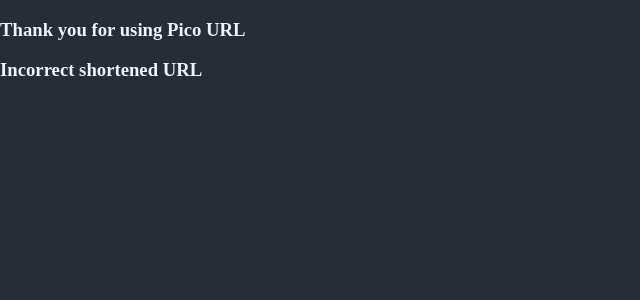
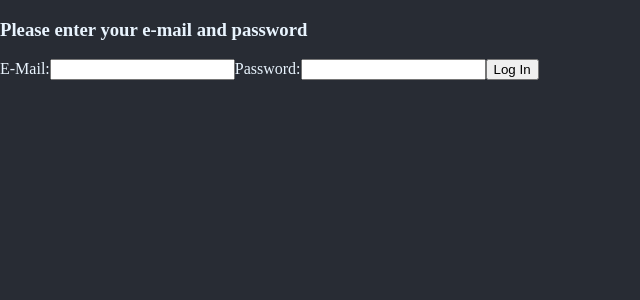
Before and after one commit to eduardpeters/pico-url-frontend, a React (Create React App) app: page /login in a window 1280 px wide. Shown: the top 300 px of the page, without its empty margins (0-640 px from the left). Built offline with nearby package versions, Linux system fonts and the light colour scheme; no server answers.

Commit message:
Adding Login Component and Service

```diff
--- a/src/App.tsx
+++ b/src/App.tsx
@@ -1,4 +1,5 @@
 import { Route, Routes } from 'react-router-dom';
+import Login from './components/Login';
 import NotFound from './components/NotFound';
 import Redirect from './components/Redirect';
 import Root from './components/Root';
@@ -9,6 +10,7 @@
             <Routes>
                 <Route path="/" element={<Root />} />
                 <Route path="/:shortId" element={<Redirect />} />
+                <Route path="/login" element={<Login />} />
                 <Route path="/not-found" element={<NotFound />} />
                 <Route path="*" element={<NotFound />} />
             </Routes>
--- /dev/null
+++ b/src/components/Login.tsx
@@ -0,0 +1,37 @@
+import { useState } from "react";
+import { authAPI } from "../services/authAPI";
+
+function Login() {
+    const [email, setEmail] = useState("");
+    const [password, setPassword] = useState("");
+    const [errorMessage, setErrorMessage] = useState("");
+
+
+    async function handleLogIn(event: React.FormEvent) {
+        event.preventDefault();
+        console.log("Ready to send");
+        const response = await authAPI.postLogIn(email, password);
+        if (response.error) {
+            setErrorMessage(response.error);
+        }
+        else {
+            console.log("Login success:", response);
+        }
+    }
+
+    return (
+        <div className="Login">
+            {errorMessage.length ? <h3>{errorMessage}</h3> : null}
+            <h3>Please enter your e-mail and password</h3>
+            <form onSubmit={event => handleLogIn(event)}>
+                <label htmlFor="email">E-Mail:</label>
+                <input type="email" id="email" required onChange={event => setEmail(event.target.value)}></input>
+                <label htmlFor="password">Password:</label>
+                <input type="password" id="password" required onChange={event => setPassword(event.target.value)}></input>
+                <button type="submit">Log In</button>
+            </form>
+        </div>
+    );
+}
+
+export default Login;
--- a/src/components/RedirectForm.tsx
+++ b/src/components/RedirectForm.tsx
@@ -8,7 +8,6 @@
     function handleRedirectSubmit(event: React.FormEvent) {
         event.preventDefault();
         const shortUrl = inputValue.length === 10 ? inputValue : inputValue.substring(inputValue.length - 10);
-        console.log("Should redirect: ", shortUrl);
         navigate(`/${shortUrl}`);
     }
 
--- a/src/components/Root.tsx
+++ b/src/components/Root.tsx
@@ -1,3 +1,4 @@
+import { Link } from "react-router-dom";
 import RedirectForm from "./RedirectForm";
 
 function Root() {
@@ -5,6 +6,8 @@
         <div className="Root">
             <h1>Welcome to Pico URL!</h1>
             <RedirectForm />
+            <div>Create an account or log in</div>
+        <Link to="/login">Log In!</Link>
         </div>
     );
 }
--- /dev/null
+++ b/src/services/authAPI.ts
@@ -0,0 +1,19 @@
+import axios, { AxiosError } from "axios";
+
+const baseUrl = process.env.REACT_APP_API_URL;
+
+async function postLogIn(email: string, password: string) {
+    const requestUrl = `${baseUrl}auth/`;
+    const requestBody = { email, password };
+    try {
+        const response = await axios.post(requestUrl, requestBody);
+        console.log(response);
+        return response.data;
+    }
+    catch (error: unknown) {
+        console.error(error);
+        return {error: (error as AxiosError).response?.data};
+    }
+}
+
+export const authAPI = { postLogIn };
--- a/src/services/urlsAPI.ts
+++ b/src/services/urlsAPI.ts
@@ -1,19 +1,17 @@
-import axios from "axios";
+import axios, { AxiosError } from "axios";
 
 const baseUrl = process.env.REACT_APP_API_URL;
 
 async function getOriginal(shortId: string) {
     const requestUrl = `${baseUrl}urls/${shortId}`;
-    console.log("Send to backend: ", requestUrl);
     try {
         const response = await axios.get(requestUrl);
-        console.log(response);
         return response.data;
     }
-    catch (error) {
+    catch (error: unknown) {
         console.error(error);
-        return null;
+        return {error: (error as AxiosError).response?.data};
     }
 }
 
-export const urlsAPI = {getOriginal};
+export const urlsAPI = { getOriginal };
```
